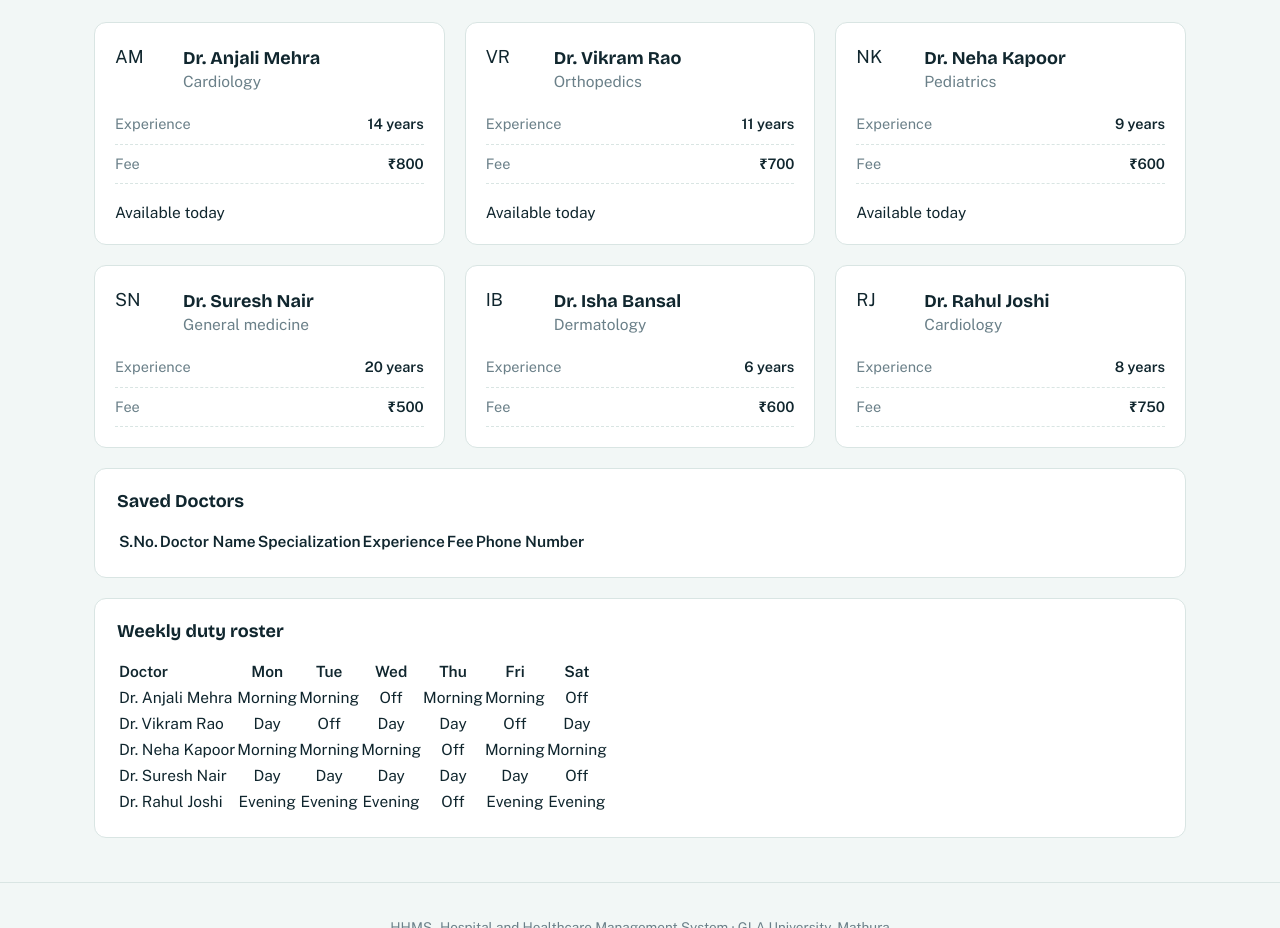
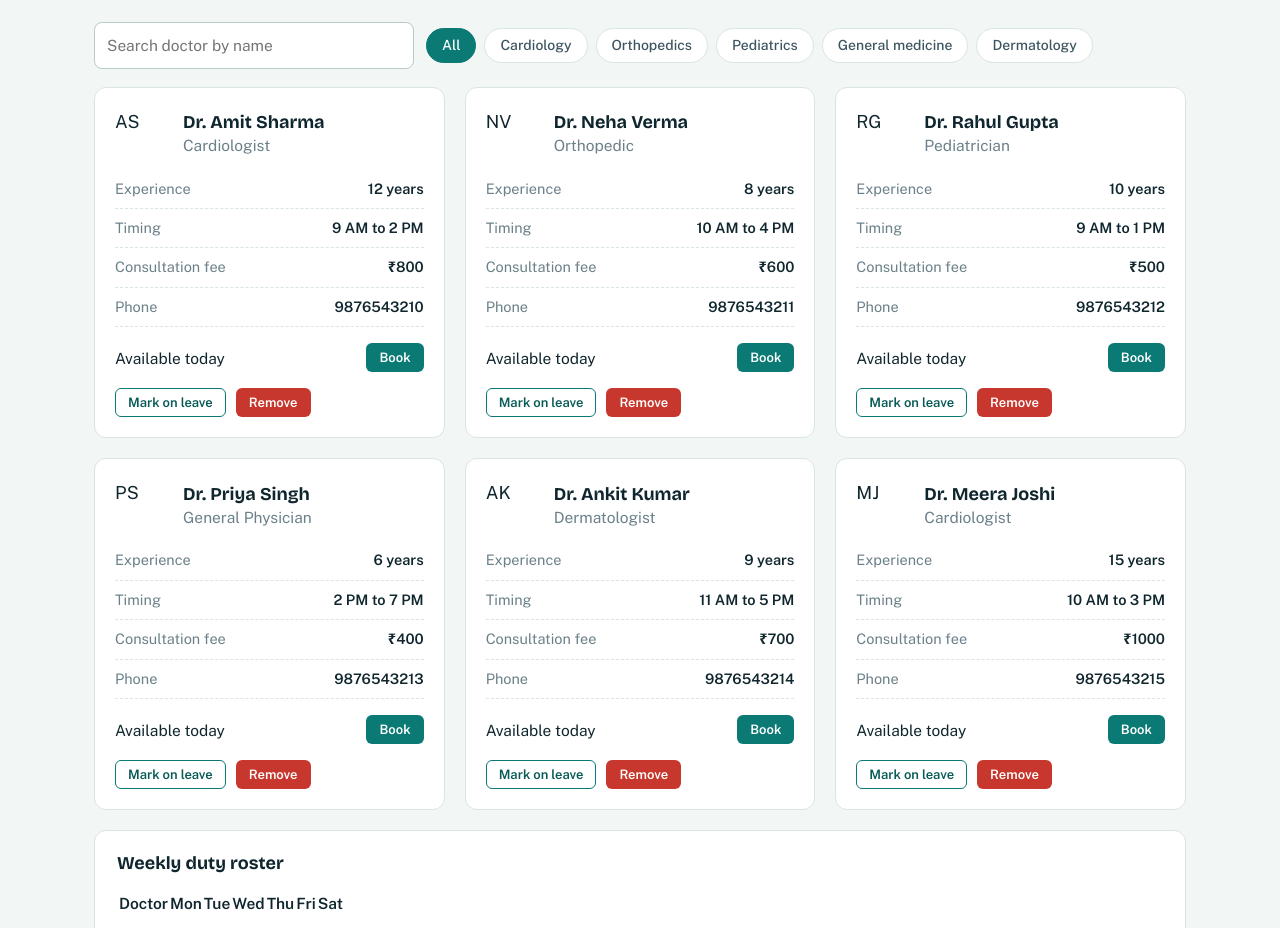
Before and after one commit to Alokgupta01/Hospital-Healthcare-Management, a plain HTML site: page pages/doctors.html in a window 1280 px wide. Shown: the part 163-1091 px from the top of the page. Drawn offline with nearby package versions, Linux system fonts and the light colour scheme.

Commit message:
Update doctors page and functionality

```diff
--- a/pages/doctors.html
+++ b/pages/doctors.html
@@ -5,280 +5,78 @@
   <meta charset="UTF-8">
   <meta name="viewport" content="width=device-width, initial-scale=1.0">
   <title>Doctors - HHMS</title>
-
   <link rel="stylesheet" href="../css/style.css">
   <link rel="stylesheet" href="../css/doctors.css">
 </head>
-
 <body>
-
   <header class="navbar">
-    <a class="brand" href="../index.html">
-        <span class="brand-mark">+</span>HHMS
-    </a>
-
+    <a class="brand" href="../index.html"><span class="brand-mark">+</span>HHMS</a>
     <input type="checkbox" id="nav-toggle" class="nav-toggle">
-    <label for="nav-toggle" class="nav-burger">&#9776;</label>
-
-    <nav class="nav-links">
-        <a href="../index.html">Home</a>
-        <a href="patients.html">Patients</a>
-        <a href="records.html">Records</a>
-        <a href="doctors.html" class="active">Doctors</a>
-        <a href="appointments.html">Appointments</a>
-        <a href="billing.html">Billing</a>
-        <a href="admin.html">Admin</a>
-    </nav>
+    <label for="nav-toggle" class="nav-burger" aria-label="Open menu">&#9776;</label>
+    <nav class="nav-links"><a href="../index.html">Home</a><a href="patients.html">Patients</a><a href="records.html">Records</a><a href="doctors.html" class="active">Doctors</a><a href="appointments.html">Appointments</a><a href="billing.html">Billing</a><a href="admin.html">Admin</a></nav>
   </header>
 
   <main class="container">
-
     <div class="page-head">
       <div>
         <h1>Doctors</h1>
-            <p>View doctors and add new doctor details.</p>
+        <p>Find a doctor by department and check who is available today.</p>
+      </div>
+      <a class="btn btn-primary" href="#add-doctor">Add doctor</a>
     </div>
 
-        <a class="btn btn-primary" href="#add-doctor">Add Doctor</a>
+    <div id="msg" class="alert"></div>
+
+    <div class="toolbar">
+      <input type="search" id="search" placeholder="Search doctor by name" aria-label="Search doctors">
+      <div class="chips" id="chips"></div>
     </div>
 
-    <!-- Existing Doctor Cards -->
-    <section class="grid cols-3 mb">
+    <section class="grid cols-3 mb" id="doctorGrid"></section>
 
-        <article class="doc-card">
-            <div class="doc-top">
-                <div class="avatar avatar-lg">AM</div>
-                <div>
-                    <h3>Dr. Anjali Mehra</h3>
-                    <p class="muted">Cardiology</p>
-                </div>
-            </div>
-            <dl class="doc-facts">
-                <div><dt>Experience</dt><dd>14 years</dd></div>
-                <div><dt>Fee</dt><dd>₹800</dd></div>
-            </dl>
-            <div class="doc-foot">
-                <span class="badge badge-success">Available today</span>
-            </div>
-        </article>
-
-        <article class="doc-card">
-            <div class="doc-top">
-                <div class="avatar avatar-lg">VR</div>
-                <div>
-                    <h3>Dr. Vikram Rao</h3>
-                    <p class="muted">Orthopedics</p>
-                </div>
-            </div>
-            <dl class="doc-facts">
-                <div><dt>Experience</dt><dd>11 years</dd></div>
-                <div><dt>Fee</dt><dd>₹700</dd></div>
-            </dl>
-            <div class="doc-foot">
-                <span class="badge badge-success">Available today</span>
-            </div>
-        </article>
-
-        <article class="doc-card">
-            <div class="doc-top">
-                <div class="avatar avatar-lg">NK</div>
-                <div>
-                    <h3>Dr. Neha Kapoor</h3>
-                    <p class="muted">Pediatrics</p>
-                </div>
-            </div>
-            <dl class="doc-facts">
-                <div><dt>Experience</dt><dd>9 years</dd></div>
-                <div><dt>Fee</dt><dd>₹600</dd></div>
-            </dl>
-            <div class="doc-foot">
-                <span class="badge badge-success">Available today</span>
-            </div>
-        </article>
-
-        <article class="doc-card">
-            <div class="doc-top">
-                <div class="avatar avatar-lg">SN</div>
-                <div>
-                    <h3>Dr. Suresh Nair</h3>
-                    <p class="muted">General medicine</p>
-                </div>
-            </div>
-            <dl class="doc-facts">
-                <div><dt>Experience</dt><dd>20 years</dd></div>
-                <div><dt>Fee</dt><dd>₹500</dd></div>
-            </dl>
-        </article>
-
-        <article class="doc-card">
-            <div class="doc-top">
-                <div class="avatar avatar-lg">IB</div>
-                <div>
-                    <h3>Dr. Isha Bansal</h3>
-                    <p class="muted">Dermatology</p>
-                </div>
-            </div>
-            <dl class="doc-facts">
-                <div><dt>Experience</dt><dd>6 years</dd></div>
-                <div><dt>Fee</dt><dd>₹600</dd></div>
-            </dl>
-        </article>
-
-        <article class="doc-card">
-            <div class="doc-top">
-                <div class="avatar avatar-lg">RJ</div>
-                <div>
-                    <h3>Dr. Rahul Joshi</h3>
-                    <p class="muted">Cardiology</p>
-                </div>
-            </div>
-            <dl class="doc-facts">
-                <div><dt>Experience</dt><dd>8 years</dd></div>
-                <div><dt>Fee</dt><dd>₹750</dd></div>
-            </dl>
-        </article>
-
-    </section>
-
-    <!-- Saved Doctors Table -->
-    <section class="card mb">
-        <h2>Saved Doctors</h2>
-
+    <section class="card">
+      <h2>Weekly duty roster</h2>
       <div class="table-wrap">
-            <table>
+        <table class="roster">
           <thead>
-                    <tr>
-                        <th>S.No.</th>
-                        <th>Doctor Name</th>
-                        <th>Specialization</th>
-                        <th>Experience</th>
-                        <th>Fee</th>
-                        <th>Phone Number</th>
-                    </tr>
+            <tr><th>Doctor</th><th>Mon</th><th>Tue</th><th>Wed</th><th>Thu</th><th>Fri</th><th>Sat</th></tr>
           </thead>
-
-                <tbody id="doctorTable"></tbody>
+          <tbody id="rosterBody"></tbody>
         </table>
       </div>
     </section>
-
-    <!-- Weekly Duty Roster -->
-    <section class="card mb">
-        <h2>Weekly duty roster</h2>
-
-        <div class="table-wrap">
-            <table class="roster">
-                <thead>
-                    <tr>
-                        <th>Doctor</th>
-                        <th>Mon</th>
-                        <th>Tue</th>
-                        <th>Wed</th>
-                        <th>Thu</th>
-                        <th>Fri</th>
-                        <th>Sat</th>
-                    </tr>
-                </thead>
-
-                <tbody>
-                    <tr>
-                        <td>Dr. Anjali Mehra</td>
-                        <td>Morning</td><td>Morning</td><td>Off</td>
-                        <td>Morning</td><td>Morning</td><td>Off</td>
-                    </tr>
-                    <tr>
-                        <td>Dr. Vikram Rao</td>
-                        <td>Day</td><td>Off</td><td>Day</td>
-                        <td>Day</td><td>Off</td><td>Day</td>
-                    </tr>
-                    <tr>
-                        <td>Dr. Neha Kapoor</td>
-                        <td>Morning</td><td>Morning</td><td>Morning</td>
-                        <td>Off</td><td>Morning</td><td>Morning</td>
-                    </tr>
-                    <tr>
-                        <td>Dr. Suresh Nair</td>
-                        <td>Day</td><td>Day</td><td>Day</td>
-                        <td>Day</td><td>Day</td><td>Off</td>
-                    </tr>
-                    <tr>
-                        <td>Dr. Rahul Joshi</td>
-                        <td>Evening</td><td>Evening</td><td>Evening</td>
-                        <td>Off</td><td>Evening</td><td>Evening</td>
-                    </tr>
-                </tbody>
-            </table>
-        </div>
-    </section>
-
   </main>
 
-<!-- Add Doctor Form -->
+  <!-- Add doctor popup -->
   <div class="modal" id="add-doctor">
     <div class="modal-box">
-
       <div class="modal-head">
-            <h2>Add Doctor</h2>
+        <h2>Add doctor</h2>
         <a class="modal-close" href="#" aria-label="Close">&times;</a>
       </div>
-
-        <form id="doctorForm">
-
+      <div id="formMsg" class="alert"></div>
+      <form id="doctorForm" onsubmit="return false;">
         <div class="form-grid">
-
-                <div class="field full">
-                    <label for="d-name">Doctor Name</label>
-                    <input id="d-name" type="text"
-                           placeholder="Enter doctor name">
+          <div class="field full"><label for="d-name">Full name</label><input id="d-name" type="text" placeholder="e.g. Dr. Meera Iyer"></div>
+          <div class="field"><label for="d-dept">Department</label>
+            <select id="d-dept"><option>Cardiology</option><option>Orthopedics</option><option>Pediatrics</option><option>General medicine</option><option>Dermatology</option></select>
           </div>
-
-                <div class="field">
-                    <label for="d-dept">Specialization</label>
-                    <select id="d-dept">
-                        <option value="">Select specialization</option>
-                        <option>Cardiology</option>
-                        <option>Orthopedics</option>
-                        <option>Pediatrics</option>
-                        <option>General medicine</option>
-                        <option>Dermatology</option>
-                    </select>
+          <div class="field"><label for="d-exp">Experience (years)</label><input id="d-exp" type="number" min="0"></div>
+          <div class="field"><label for="d-fee">Consultation fee (&#8377;)</label><input id="d-fee" type="number" min="0"></div>
+          <div class="field"><label for="d-phone">Phone</label><input id="d-phone" type="tel" maxlength="10" placeholder="10-digit number"></div>
+          <div class="field"><label for="d-from">Available from</label><input id="d-from" type="time"></div>
+          <div class="field"><label for="d-to">Available till</label><input id="d-to" type="time"></div>
         </div>
-
-                <div class="field">
-                    <label for="d-exp">Experience (years)</label>
-                    <input id="d-exp" type="number" min="0">
-                </div>
-
-                <div class="field">
-                    <label for="d-fee">Consultation Fee (₹)</label>
-                    <input id="d-fee" type="number" min="0">
-                </div>
-
-                <div class="field">
-                    <label for="d-phone">Phone Number</label>
-                    <input id="d-phone" type="tel"
-                           maxlength="10" placeholder="10-digit number">
-                </div>
-
-            </div>
-
         <div class="modal-actions">
           <a class="btn btn-outline" href="#">Cancel</a>
-                <button class="btn btn-primary" type="button"
-                        onclick="addDoctor()">Save Doctor</button>
+          <button class="btn btn-primary" type="button" id="saveBtn">Save doctor</button>
         </div>
-
       </form>
     </div>
   </div>
 
-<footer class="footer">
-    HHMS - Hospital and Healthcare Management System
-    &middot; GLA University, Mathura
-</footer>
-
+  <footer class="footer">HHMS - Hospital and Healthcare Management System &middot; GLA University, Mathura</footer>
   <script src="../js/common.js"></script>
   <script src="../js/doctors.js"></script>
-
 </body>
 </html>
```
Lines whose indentation alone changed are shown as unchanged.
